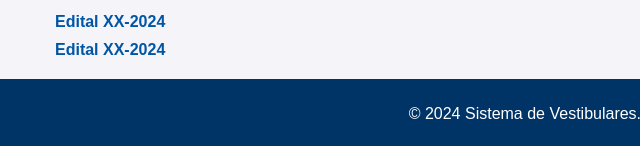
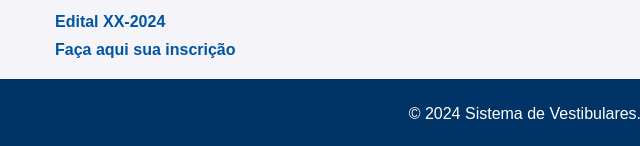
Before and after one commit to fmlp-site/Iscm-2025, a plain HTML site: page index.html in a window 1280 px wide. Shown: the part 1300-1446 px from the top of the page, 9-649 px from the left. Drawn offline with Linux system fonts and the light colour scheme.

Commit message:
Update index.html

```diff
--- a/index.html
+++ b/index.html
@@ -162,7 +162,7 @@
 
 
                 <li><a href="EDITAL XX-2024.pdf" target="_blank">Edital XX-2024</a></li>
-                <li><a href="EDITAL XX-2024.pdf" target="_blank">Edital XX-2024</a></li>
+                <li><a href="inscrição.html" target="_blank">Faça aqui sua inscrição</a></li>
             </ul>
         </div>
     </div>
```
